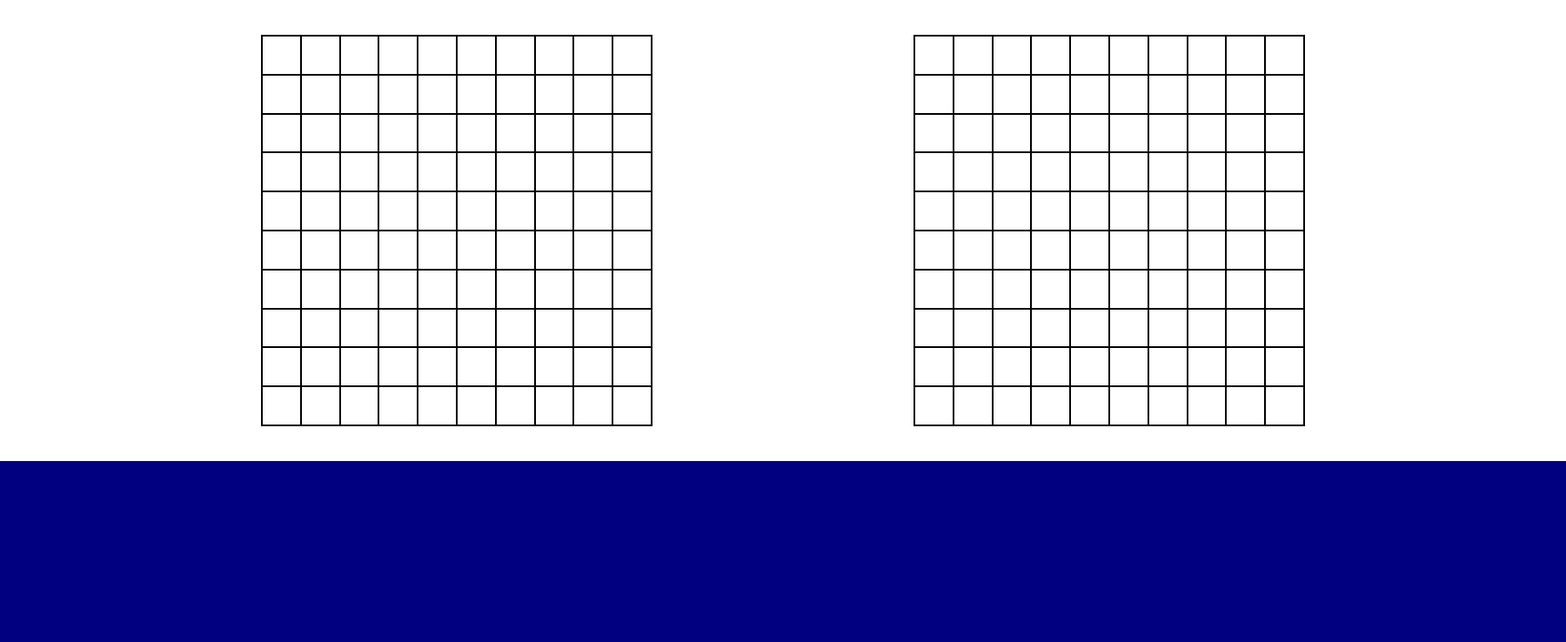
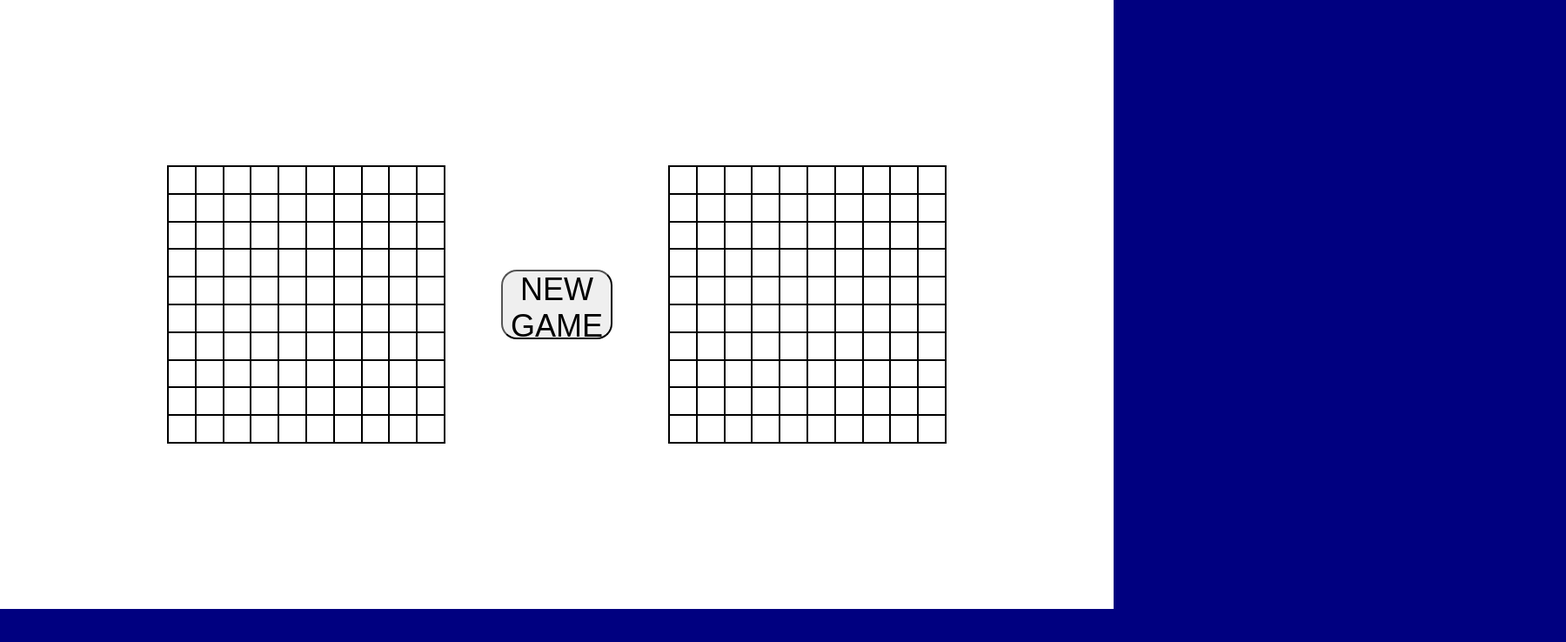
Before and after one commit to db981/battleship, a website: page index.html in a window 1280 px wide. Shown: the whole page at 87% size, 1800 px wide, since content can reach past the window. Drawn offline with Linux system fonts and the light colour scheme.

Commit message:
removed domcontroller

```diff
--- a/css/style.css
+++ b/css/style.css
@@ -7,24 +7,41 @@ body{
   background-color: navy;
 
   display: grid;
-  grid-template-columns: 100vw;
-  grid-template-rows: 530px;
+  justify-content: center;
+  grid-template-columns: 1fr;
+  grid-template-rows: 700px;
+}
+
+button{
+  margin: 0;
+  padding: 0;
+}
+
+button:hover{
+  cursor: pointer;
 }
 
 .gameArea{
   background-color: white;
-  min-width: 1800px;
 
   display: grid;
-  grid-template-columns: 25% 25%;
+  grid-template-columns: 25% 10% 25%;
   align-content: center;
 
-  justify-content: space-evenly;
+  justify-content: center;
+  align-items: center;
+  gap: 5%;
+}
+
+.gameArea > button{
+  font-size: 36px;
+  height: 25%;
+  width: 100%;
+  border-radius: 18px;
 }
 
 .board{
   border: 1px solid black;
-  max-width: 450px;
   aspect-ratio: 1 / 1;
   display: grid;
   grid-template-columns: repeat(10, 10%);
--- a/index.html
+++ b/index.html
@@ -10,9 +10,9 @@
 <body>
   <div class="gameArea">
     <div class="board" id="playerBoard"></div>
+    <button>NEW GAME</button>
     <div class="board" id="aiBoard"></div>
   </div>
   <script src="./scripts/index.js"></script>
-  <script src="./scripts/domcontroller.js"></script>
 </body>
 </html>
--- a/scripts/domcontroller.js
+++ /dev/null
@@ -1,26 +0,0 @@
-function createBoards() {
-  const playerBoard = document.querySelector('#playerBoard');
-  for (let x = 0; x < 10; x++) {
-    for (let y = 0; y < 10; y++) {
-      const cell = document.createElement('div');
-      cell.classList.add('cell');
-      cell.dataset.x = x;
-      cell.dataset.y = y;
-      playerBoard.appendChild(cell);
-    }
-  }
-  const aiBoard = document.querySelector('#aiBoard');
-  for (let x = 0; x < 10; x++) {
-    for (let y = 0; y < 10; y++) {
-      const cell = document.createElement('div');
-      cell.classList.add('cell');
-      cell.dataset.x = x;
-      cell.dataset.y = y;
-      aiBoard.appendChild(cell);
-    }
-  }
-}
-
-window.addEventListener('load', (event) => {
-  createBoards();
-});
--- a/scripts/index.js
+++ b/scripts/index.js
@@ -49,23 +49,36 @@ const Gameboard = () => {
   };
 };
 
-const Player = (isAi) => {
+const Player = () => {
   const makeMove = () => {
-
+    console.log('test');
   };
-  return { isAi };
+  return { makeMove };
 };
 
-const myBoard = Gameboard();
-const myShip = Ship(5);
-myBoard.placeShip(0, 0, 0, 4, myShip);
-console.log(myBoard.board);
-myBoard.receiveAttack(0, 0);
-myBoard.receiveAttack(0, 1);
-myBoard.receiveAttack(0, 2);
-myBoard.receiveAttack(0, 3);
-console.log(myBoard.areAllSunk());
-myBoard.receiveAttack(0, 4);
-console.log(myBoard.areAllSunk());
+function createBoards() {
+  const playerBoard = document.querySelector('#playerBoard');
+  for (let x = 0; x < 10; x++) {
+    for (let y = 0; y < 10; y++) {
+      const cell = document.createElement('div');
+      cell.classList.add('cell');
+      cell.dataset.x = x;
+      cell.dataset.y = y;
+      playerBoard.appendChild(cell);
+    }
+  }
+  const aiBoard = document.querySelector('#aiBoard');
+  for (let x = 0; x < 10; x++) {
+    for (let y = 0; y < 10; y++) {
+      const cell = document.createElement('div');
+      cell.classList.add('cell');
+      cell.dataset.x = x;
+      cell.dataset.y = y;
+      aiBoard.appendChild(cell);
+    }
+  }
+}
 
-// module.exports = { Ship, Gameboard };
+window.addEventListener('load', (event) => {
+  createBoards();
+});
```
